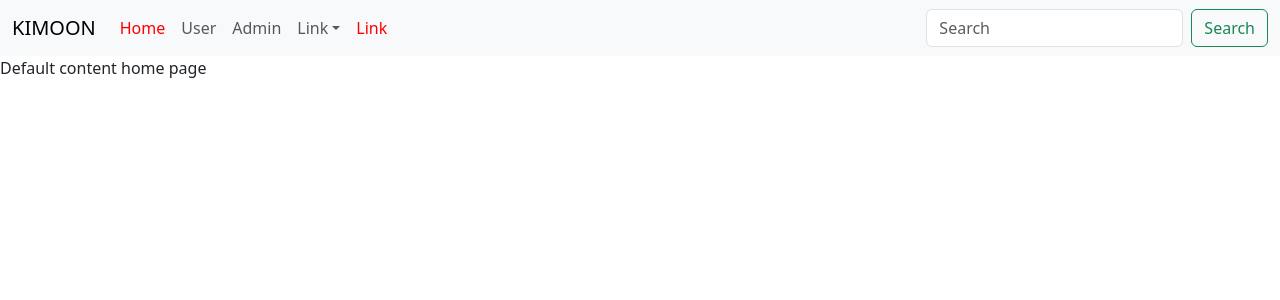
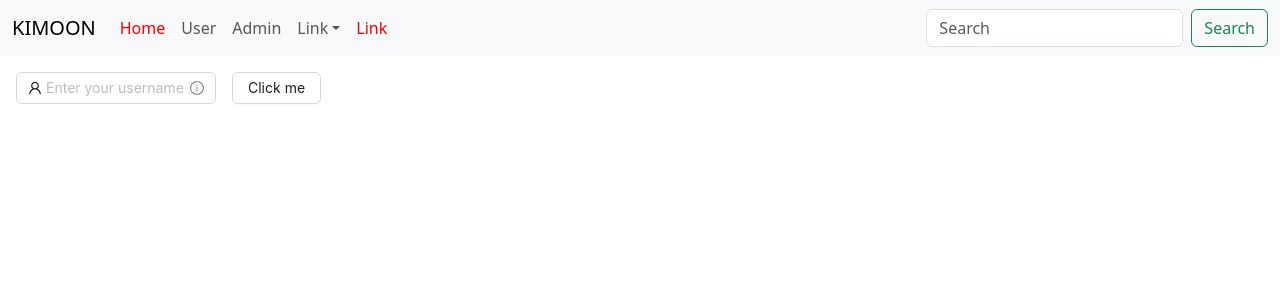
Before and after one commit to LeTuanKiet29102002/React-Season-Two, a React (Create React App) app: page / in a window 1280 px wide. Shown: the top 300 px of the page. Built offline with nearby package versions, Linux system fonts and the light colour scheme.

Commit message:
Event-React

```diff
--- a/src/App.js
+++ b/src/App.js
@@ -1,5 +1,4 @@
 import logo from './logo.svg';
-import Nav from '../src/views/Nav/Nav';
 import Header from './components/Header';
 import { Outlet } from 'react-router-dom';
 // import './App.css';
@@ -13,7 +12,6 @@ function App() {
       <div className='app-content'>
         {/* App content/\ */}
         <Outlet>
-
         </Outlet>
       </div>
     </div>
--- a/src/components/Home.js
+++ b/src/components/Home.js
@@ -1,7 +1,28 @@
-const Home =(props)=>{
+import { Button, Input, Tooltip } from 'antd';
+import { InfoCircleOutlined, UserOutlined } from '@ant-design/icons';
+const Home = (props) => {
+    const handdleEvenClick = () => {
+        console.log('Click me:',);
+    }
+    const handleOnchange =(event)=>{
+
+    }
+
     return (
         <div>
-            Default content home page
+            <Input
+                onChange={(event)=>{handleOnchange(event)}}
+                className='m-3'
+                style={{ width: '200px' }}
+                placeholder="Enter your username"
+                prefix={<UserOutlined className="site-form-item-icon" />}
+                suffix={
+                    <Tooltip title="Extra information">
+                        <InfoCircleOutlined style={{ color: 'rgba(0,0,0,.45)' }} />
+                    </Tooltip>
+                }
+            />
+            <Button type="default" onClick={(event) => { handdleEvenClick(event) }}>Click me</Button>
         </div>
     )
 }
--- a/src/views/Nav/Nav.js
+++ /dev/null
@@ -1,12 +0,0 @@
-const Nav = () => {
-    return (
-        <div class="topnav">
-            <a class="active" href="#home">Home</a>
-            <a href="#news">News</a>
-            <a href="#contact">Contact</a>
-            <a href="#about">About</a>
-        </div>
-    );
-}
-
-export default Nav;
```
